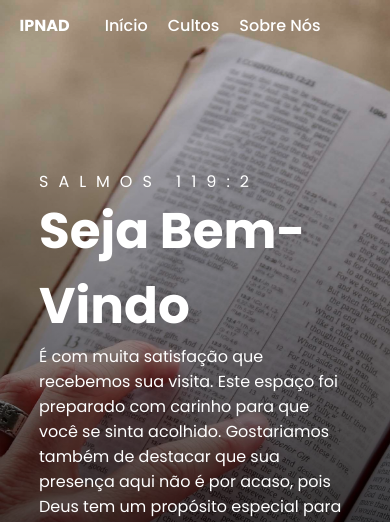
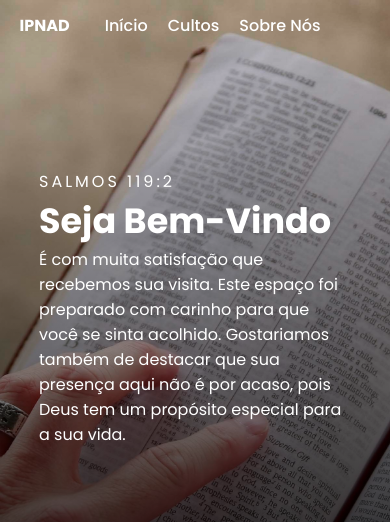
Before and after one commit to SaymonCastro123/IPNAD, a plain HTML site: page index.html in a window 390 px wide. Shown: the top 522 px of the page. Drawn offline with Linux system fonts and the light colour scheme.

Commit message:
Update style.css

```diff
--- a/style.css
+++ b/style.css
@@ -86,11 +86,11 @@ header .menu{
 
 .slider .list .item .content p:nth-child(1){
     text-transform: uppercase;
-    letter-spacing: 10px;
+    letter-spacing: 3px;
 }
 
 .slider .list .item .content h2{
-    font-size: 50px;
+    font-size: 45px;
     margin: 0;
 }
 
@@ -135,7 +135,7 @@ header .menu{
     padding: 0 50px;
     box-sizing: border-box;
     overflow: auto;
-    justify-content: center;
+    justify-content: right;
 }
 
 .thumbnail::-webkit-scrollbar{
@@ -171,6 +171,6 @@ header .menu{
         justify-content: start;
     }
     .slider .list .item .content h2{
-        font-size: 50px;
+        font-size: 35px;
     }
 }
```
